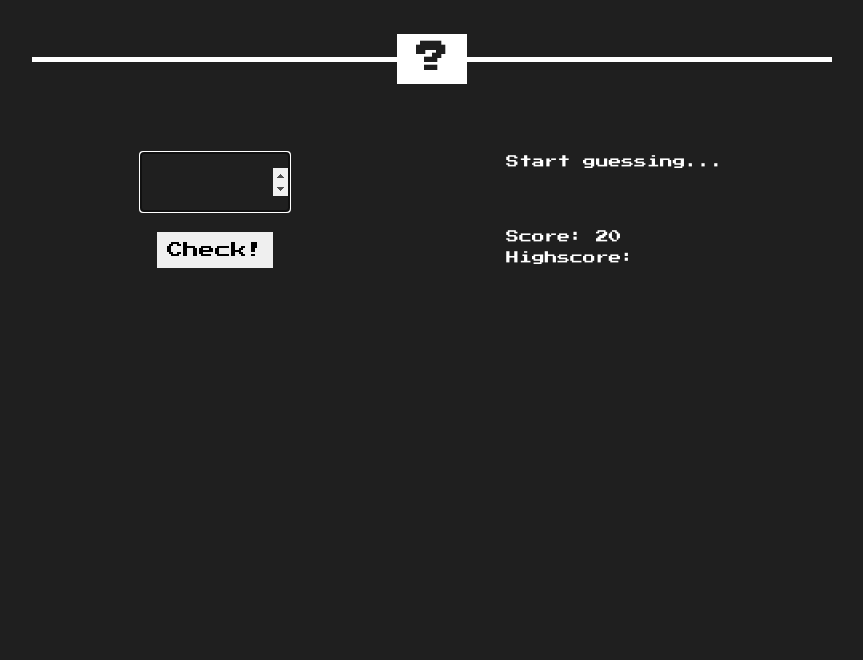
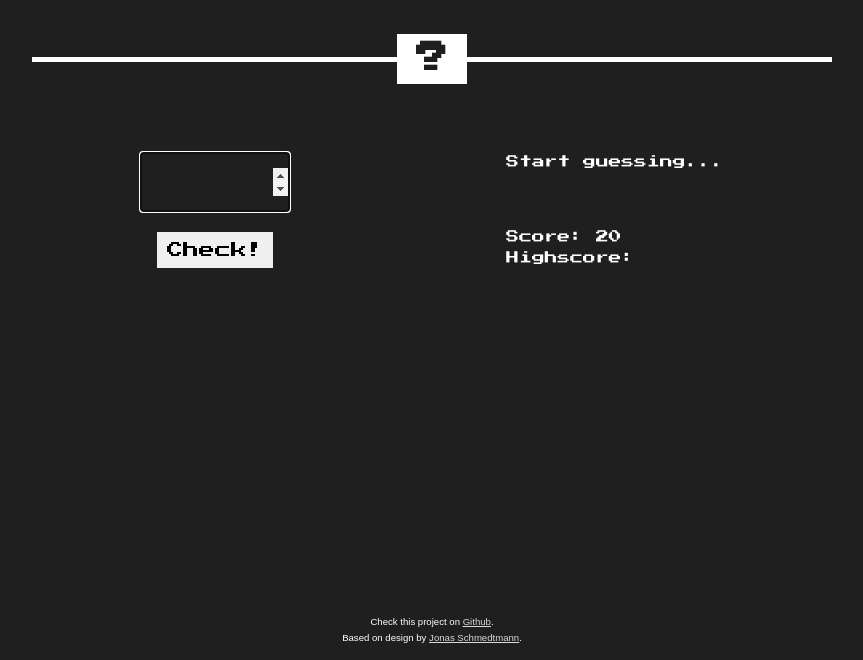
Before and after one commit to andrey-frantov/guess-my-number, a plain HTML site: page index.html in a window 1280 px wide. Shown: the part 140-800 px from the top of the page, without its empty margins (208-1071 px from the left). Drawn offline with Linux system fonts and the light colour scheme.

Commit message:
Added footer and styling.

```diff
--- a/index.html
+++ b/index.html
@@ -38,6 +38,11 @@
       </div>
     </main>
 
+    <footer>
+        <p>Check this project on <a href="https://github.com/andrey-frantov/guess-my-number">Github</a>.</p>
+        <p>Based on design by <a href="https://github.com/jonasschmedtmann">Jonas Schmedtmann</a>.</p>
+    </footer>
+
     <script src="app.js" async defer></script>
   </body>
 </html>
--- a/scss/style.scss
+++ b/scss/style.scss
@@ -113,3 +113,26 @@ main {
         text-align: left;
     }
 }
+
+footer {
+    position: absolute;
+    bottom: 0;
+    left: 50%;
+    transform: translate(-50%);
+    // width: 100%;
+    padding-bottom: 15px;
+    font-family: sans-serif;
+    font-size: 0.6rem;
+    text-align: center;
+
+    a {
+        color: darken($primary-light-color, 15%);
+        &:visited {
+            color: darken($primary-light-color, 15%);
+        }
+
+        &:hover {
+            color: $primary-light-color;
+        }
+    }
+}
```
Also changed, not shown: assets/css/style.css.
